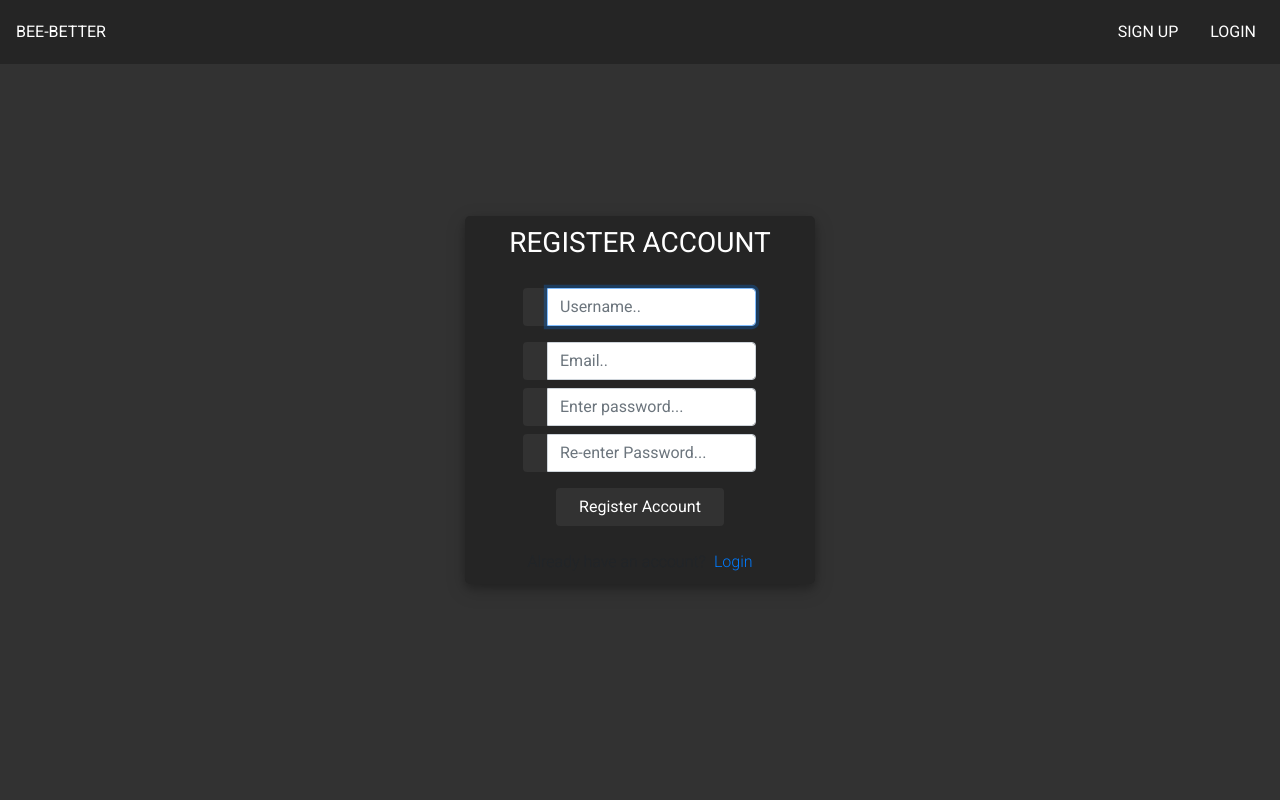
After one commit to rafalstepien/bee-better, a Django app: page /register/ in a window 1280 px wide. The commit adds this page. Run offline with Django 4.2, Linux system fonts and the light colour scheme; some libraries are stand-ins or nearby versions.

Commit message:
Add login, logout and register system

```diff
--- a/bee_better/habit_tracker/common/constants.py
+++ b/bee_better/habit_tracker/common/constants.py
@@ -2,6 +2,10 @@ from enum import Enum
 
 COLOR_PALETTE_DARK_PURPLE = ["#000000", "#150050", "#3F0071", "#610094"]
 COLOR_PALETTE_DARK_BLUE = ["#26282B", "#353941", "#00A9CB", "#90B8F8"]
+
+COLOR_DARKEST = "#252525"
+COLOR_LESS_DARK = "#323232"
+GREEN = "#bde9ba"
 
 
 class ColorsRGB(str, Enum):
--- /dev/null
+++ b/bee_better/habit_tracker/forms.py
@@ -0,0 +1,8 @@
+from django.contrib.auth.forms import UserCreationForm
+from django.contrib.auth.models import User
+
+
+class CreateUserForm(UserCreationForm):
+    class Meta:
+        model = User
+        fields = ["username", "email", "password1", "password2"]
--- a/bee_better/habit_tracker/static/habit_tracker/css/style.css
+++ b/bee_better/habit_tracker/static/habit_tracker/css/style.css
@@ -9,19 +9,17 @@ body {
   line-height: 1.5em;
   padding: 0;
   margin: 0;
+  font-family: "Roboto", -apple-system, BlinkMacSystemFont, "Segoe UI", Roboto, "Helvetica Neue", Arial, "Noto Sans", sans-serif, "Apple Color Emoji", "Segoe UI Emoji", "Segoe UI Symbol", "Noto Color Emoji";
+  background-color: #323232;
+  font-weight: 300;
+}
+
+span {
+    color: #fff;
 }
 
 section {
   height: 100vh;
-}
-
-/*-------------Helpers-------------*/
-.skew {
-  transform: skew(-20deg);
-}
-
-.un-skew {
-  transform: skew(20deg);
 }
 
 /*-------------Nav-------------*/
@@ -36,7 +34,7 @@ section {
 }
 
 #nav {
-  background-color:  #343036;
+  background-color:  #252525;
   box-shadow: 0px 3px 10px rgba(0, 0, 0, 0.1);
   display: flex;
   flex-direction: column;
@@ -70,25 +68,12 @@ h1.logo {
   color: #fff;
 }
 
-h1.logo a, a:active, a:hover, a:visited {
-  text-decoration: none;
-  color: #3c373e;
-}
-
 .nav-link {
   text-transform: uppercase;
   text-align: center;
   border-top: 0.5px solid #ddd;
 }
 
-a:link, a:visited, a:active {
-  text-decoration: none;
-  color: #f8f9fa;
-}
-
-a:hover {
-  text-decoration: underline;
-}
 
 .right {
   display: flex;
@@ -130,50 +115,10 @@ a:hover {
     display: none;
   }
 
-  .nav a:link.active, a:visited.active, a:active.active {
-    background: #f857a8;
-    background: -webkit-linear-gradient(45deg, #f857a8, #ff5858);
-    background: linear-gradient(45deg, #f857a8, #ff5858);
-    color: #fff;
-  }
-
-  .nav-link-span {
-    transform: skew(20deg);
-    display: inline-block;
-  }
-
-  .nav-link {
-    transform: skew(-20deg);
-    color: #777;
-    text-decoration: none;
-  }
   .nav-link:last-child {
     padding-right: 3em;
   }
-
-  a:hover.nav-link:not(.active) {
-    color: #a6a6a6;
-    transition-duration: 0.5s;
-
-  }
 }
-@keyframes logo-hover {
-  20% {
-    padding-right: 0em;
-  }
-  100% {
-    padding-right: 5em;
-  }
-}
-
-body {
-  font-family: "Roboto", -apple-system, BlinkMacSystemFont, "Segoe UI", Roboto, "Helvetica Neue", Arial, "Noto Sans", sans-serif, "Apple Color Emoji", "Segoe UI Emoji", "Segoe UI Symbol", "Noto Color Emoji";
-  background-color: #3c373e;
-  font-weight: 300; }
-
-p {
-  color: rgba(255, 255, 255, 0.5);
-  font-weight: 300; }
 
 h1, h2, h3, h4, h5, h6,
 .h1, .h2, .h3, .h4, .h5, .h6 {
@@ -190,20 +135,8 @@ h1, h2, h3, h4, h5, h6,
     letter-spacing: .2rem;
 }
 
-
-a {
-  -webkit-transition: .3s all ease;
-  -o-transition: .3s all ease;
-  transition: .3s all ease; }
-  a, a:hover {
-    text-decoration: none !important; }
-
 .content {
   padding: 7rem 0; }
-
-h2 {
-  font-size: 20px;
-  color: #fff; }
 
 .custom-table {
   min-width: 900px; }
--- a/bee_better/habit_tracker/templates/habit_tracker/base.html
+++ b/bee_better/habit_tracker/templates/habit_tracker/base.html
@@ -25,35 +25,40 @@
             </a>
         </div>
         <div class="nav right">
-            <a href="{% url 'login' %}" class="nav-link">
+            {% if user.is_authenticated %}
+            <a href="{% url 'habits' %}" class="nav-link">
+                <span class="nav-link-span">
+                    <span class="u-nav"> {{ request.user }} </span>
+                </span>
+            </a>
+            <a href="{% url 'logout_user' %}" class="nav-link">
+                <span class="nav-link-span">
+                    <span class="u-nav">Logout</span>
+                </span>
+            </a>
+            {% else %}
+            <a href="{% url 'register' %}" class="nav-link">
+                <span class="nav-link-span">
+                    <span class="u-nav">Sign Up</span>
+                </span>
+            </a>
+            <a href="{% url 'login_user' %}" class="nav-link">
                 <span class="nav-link-span">
                     <span class="u-nav">Login</span>
                 </span>
             </a>
-            <a href="{% url 'signup' %}" class="nav-link">
-                <span class="nav-link-span">
-                    <span class="u-nav">Sign Up</span>
-                </span>
-            </a>
+            {% endif %}
         </div>
     </nav>
 </header>
 {% block content %}{% endblock %}
 
 
-<!-- Optional JavaScript -->
-<!-- jQuery first, then Popper.js, then Bootstrap JS -->
-<!-- jQuery library -->
 <script src="https://ajax.googleapis.com/ajax/libs/jquery/3.4.1/jquery.min.js"></script>
-<!-- Latest compiled JavaScript -->
 <script src="https://maxcdn.bootstrapcdn.com/bootstrap/3.4.1/js/bootstrap.min.js"></script>
 <script src="https://cdnjs.cloudflare.com/ajax/libs/jquery.bootstrapvalidator/0.5.3/js/bootstrapValidator.js"></script>
 <script src="https://maxcdn.bootstrapcdn.com/bootstrap/4.0.0/js/bootstrap.min.js"
         integrity="sha384-JZR6Spejh4U02d8jOt6vLEHfe/JQGiRRSQQxSfFWpi1MquVdAyjUar5+76PVCmYl"
         crossorigin="anonymous"></script>
-<script src="js/jquery-3.3.1.min.js"></script>
-<script src="js/popper.min.js"></script>
-<script src="js/bootstrap.min.js"></script>
-<script src="js/main.js"></script>
 </body>
 </html>
--- /dev/null
+++ b/bee_better/habit_tracker/templates/habit_tracker/register.html
@@ -0,0 +1,140 @@
+{% extends "habit_tracker/base.html" %}
+{% block content %}
+{% load static %}
+<div class="container h-100 image">
+    <div class="d-flex justify-content-center h-100">
+        <div class="user_card">
+            <div class="d-flex justify-content-center">
+                <h3 id="form-title">REGISTER ACCOUNT</h3>
+            </div>
+            <div class="d-flex justify-content-center form_container">
+
+                <form method="POST" action="">
+                    {% csrf_token %}
+                    <div class="input-group mb-3">
+                        <div class="input-group-append">
+                            <span class="input-group-text"><i class="fas fa-user"></i></span>
+                        </div>
+                        {{ form.username }}
+                    </div>
+                    <div class="input-group mb-2">
+                        <div class="input-group-append">
+                            <span class="input-group-text"><i class="fas fa-envelope-square"></i></span>
+                        </div>
+                        {{ form.email }}
+                    </div>
+                    <div class="input-group mb-2">
+                        <div class="input-group-append">
+                            <span class="input-group-text"><i class="fas fa-key"></i></span>
+                        </div>
+                        {{ form.password1 }}
+                    </div>
+                    <div class="input-group mb-2">
+                        <div class="input-group-append">
+                            <span class="input-group-text"><i class="fas fa-key"></i></span>
+                        </div>
+                        {{ form.password2 }}
+                    </div>
+
+                    <div class="d-flex justify-content-center mt-3 login_container">
+                        <input class="btn login_btn" type="submit" value="Register Account">
+                    </div>
+                </form>
+            </div>
+
+            {{ form.errors }}
+
+            <div class="mt-4">
+                <div class="d-flex justify-content-center links">
+                    Already have an account? <a href="{% url 'login_user' %}" class="ml-2">Login</a>
+                </div>
+            </div>
+        </div>
+    </div>
+</div>
+<script>
+					/* Because i didnt set placeholder values in forms.py they will be set here using vanilla Javascript
+	//We start indexing at one because CSRF_token is considered and input field
+	 */
+
+	//Query All input fields
+	var form_fields = document.getElementsByTagName('input')
+	form_fields[1].placeholder='Username..';
+	form_fields[2].placeholder='Email..';
+	form_fields[3].placeholder='Enter password...';
+	form_fields[4].placeholder='Re-enter Password...';
+
+
+	for (var field in form_fields){
+		form_fields[field].className += ' form-control'
+	}
+
+
+</script>
+<style>
+body,
+html {
+    margin: 0;
+    padding: 0;
+    height: 100%;
+}
+.user_card {
+    width: 350px;
+    margin-top: auto;
+    margin-bottom: auto;
+    background: #252525;
+    position: relative;
+    display: flex;
+    justify-content: center;
+    flex-direction: column;
+    padding: 10px;
+    box-shadow: 0 4px 8px 0 rgba(0, 0, 0, 0.2), 0 6px 20px 0 rgba(0, 0, 0, 0.19);
+    -webkit-box-shadow: 0 4px 8px 0 rgba(0, 0, 0, 0.2), 0 6px 20px 0 rgba(0, 0, 0, 0.19);
+    -moz-box-shadow: 0 4px 8px 0 rgba(0, 0, 0, 0.2), 0 6px 20px 0 rgba(0, 0, 0, 0.19);
+    border-radius: 5px;
+
+}
+
+.form_container {
+    margin-top: 20px;
+}
+
+#form-title{
+    color: #fff;
+}
+.login_btn {
+    width: 100%;
+    background: #323232 !important;
+    color: white !important;
+}
+.login_btn:focus {
+    box-shadow: none !important;
+    outline: 0px !important;
+}
+.login_container {
+    padding: 0 2rem;
+}
+.input-group-text {
+    background: #323232 !important;
+    color: white !important;
+    border: 0 !important;
+    border-radius: 0.25rem 0 0 0.25rem !important;
+}
+.input_user,
+.input_pass:focus {
+    box-shadow: none !important;
+    outline: 0px !important;
+}
+
+.image {
+    position: fixed;
+    top: 0;
+    left: 0;
+    min-width: 100%;
+    min-height: 100%;
+<!--    background-image: linear-gradient(rgba(0,0,0,0.7), rgba(0,0,0,0.7)), url( '/static/img/back.jpg' );-->
+    background-repeat:no-repeat;
+    background-size:100%;
+}
+</style>
+{% endblock content %}
--- a/bee_better/habit_tracker/templatetags/custom_filters.py
+++ b/bee_better/habit_tracker/templatetags/custom_filters.py
@@ -14,5 +14,5 @@ def cell_conditional_formatting(variable: Union[bool, None]):
         return "background-color: #bde9ba;"  # if cell has value of "True"
     else:
         if variable == "":
-            return "background-color: #00A9CB;"  # if cell has no value
+            return ""  # if cell has no value
         return "background-color: #f57c67;"  # if cell has value of "False"
--- a/bee_better/habit_tracker/urls.py
+++ b/bee_better/habit_tracker/urls.py
@@ -1,11 +1,12 @@
 from django.urls import path
 
-from .views.views import habits, index, update_habit, login, signup
+from .views.views import habits, index, login_user, logout_user, register, update_habit
 
 urlpatterns = [
     path("", index, name="index"),
     path("habits/", habits, name="habits"),
     path("update_habit/", update_habit, name="update_habit"),
-    path("login/", login, name="login"),
-    path("signup/", signup, name="signup")
+    path("login_user/", login_user, name="login_user"),
+    path("register/", register, name="register"),
+    path("logout_user/", logout_user, name="logout_user"),
 ]
--- a/bee_better/habit_tracker/views/habits_view_data_extractor.py
+++ b/bee_better/habit_tracker/views/habits_view_data_extractor.py
@@ -11,7 +11,7 @@ class HabitsViewDataExtractor:
     """
 
     NUMBER_OF_DAYS_TO_DISPLAY_BEFORE = 7
-    NUMBER_OF_DAYS_TO_DISPLAY_AFTER = 2
+    NUMBER_OF_DAYS_TO_DISPLAY_AFTER = 1
     DATETIME_FORMAT = "%d/%m/%Y"
 
     def __init__(self, user_id: int):
--- a/bee_better/habit_tracker/views/views.py
+++ b/bee_better/habit_tracker/views/views.py
@@ -1,14 +1,18 @@
-from django.shortcuts import render
+from django.contrib import messages
+from django.contrib.auth import authenticate, login, logout
+from django.contrib.auth.decorators import login_required
+from django.shortcuts import redirect, render
 from habit_tracker.common import ColorsHEX, ColorsRGB, is_ajax
+from habit_tracker.forms import CreateUserForm
 from habit_tracker.models import Habit, HabitTrack
 from habit_tracker.views.habits_view_data_extractor import HabitsViewDataExtractor
-from django.http import HttpResponse
 
 
 def index(request):
     return render(request, "habit_tracker/index_page.html")
 
 
+@login_required(login_url="login_user")
 def habits(request):
     if request.method == "GET":
         data_extractor = HabitsViewDataExtractor(request.user.id)
@@ -29,6 +33,12 @@ def habits(request):
         return render(request, "habit_tracker/habits.html", context=context)
 
 
+@login_required(login_url="login_user")
+def add_habit(request):
+    pass
+
+
+@login_required(login_url="login_user")
 def update_habit(request):
     if is_ajax(request) and request.method == "POST":
         habit_request_data = HabitsViewDataExtractor(request.user.id).get_habit_data_from_request_body(request.body)
@@ -50,8 +60,46 @@ def update_habit(request):
         return render(request, "habit_tracker/habits.html")
 
 
-def login(request):
-    return HttpResponse("Login page")
+def login_user(request):
+    if request.user.is_authenticated:
+        return redirect("index")
 
-def signup(request):
-    return HttpResponse("Sign up page")
+    else:
+        if request.method == "POST":
+            username = request.POST.get("username")
+            password = request.POST.get("password")
+
+            user = authenticate(username=username, password=password)
+
+            if user is not None:
+                login(request, user)
+                return redirect("habits")
+
+            else:
+                messages.info(request, "Username or password is incorrect.")
+
+        context = {}
+        return render(request, "habit_tracker/login.html", context)
+
+
+def register(request):
+    if request.user.is_authenticated:
+        return redirect("index")
+
+    else:
+        form = CreateUserForm()
+
+        if request.method == "POST":
+            form = CreateUserForm(request.POST)
+            if form.is_valid():
+                form.save()
+                messages.success(request, "User created, please login now!")
+                return redirect("login_user")
+
+        context = {"form": form}
+        return render(request, "habit_tracker/register.html", context)
+
+
+def logout_user(request):
+    logout(request)
+    return redirect("index")
```
Also changed, not shown: bee_better/habit_tracker/templates/habit_tracker/index_page.html (+57 -14 lines), bee_better/habit_tracker/templates/habit_tracker/login.html (added, +121 -0 lines), bee_better/tests/conftest.py (+1 -0 lines), bee_better/tests/test_habit_view_data_extractor.py (+8 -14 lines), bee_better/tests/test_utils.py (+5 -5 lines).
